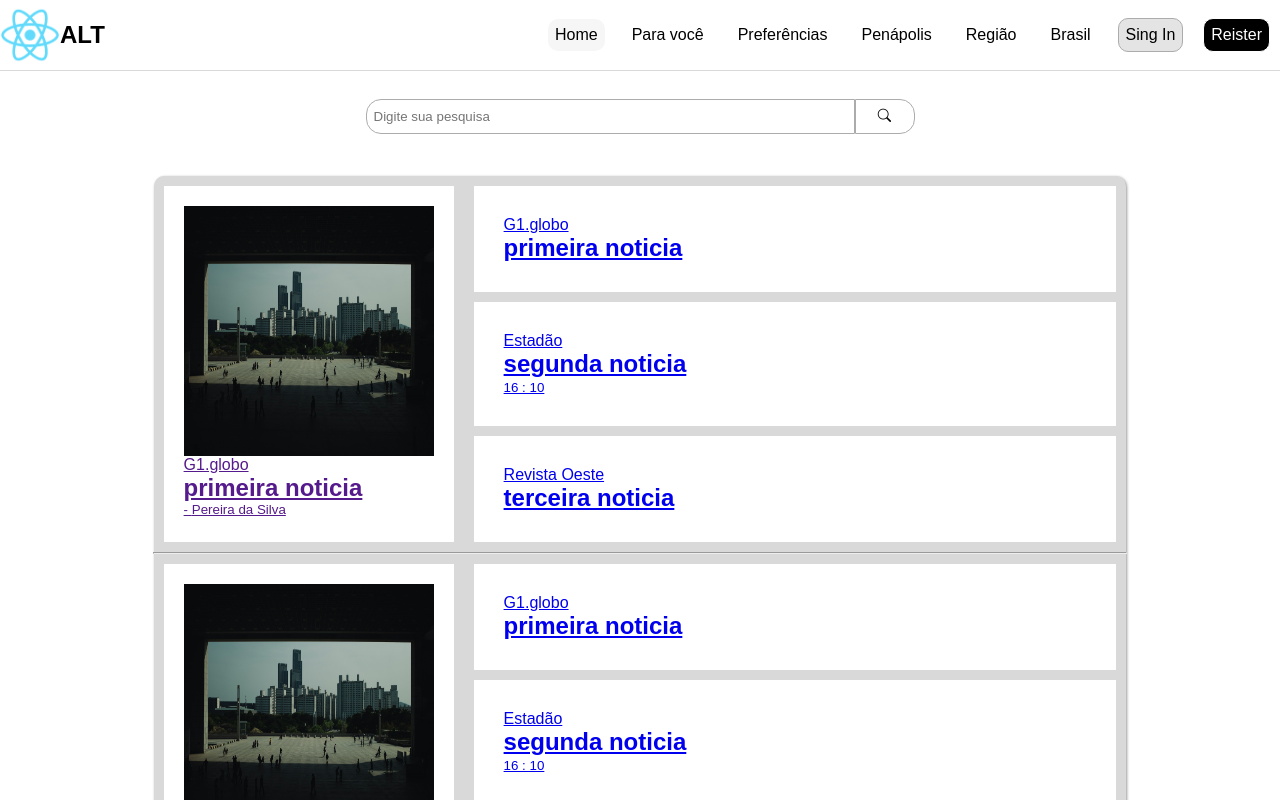
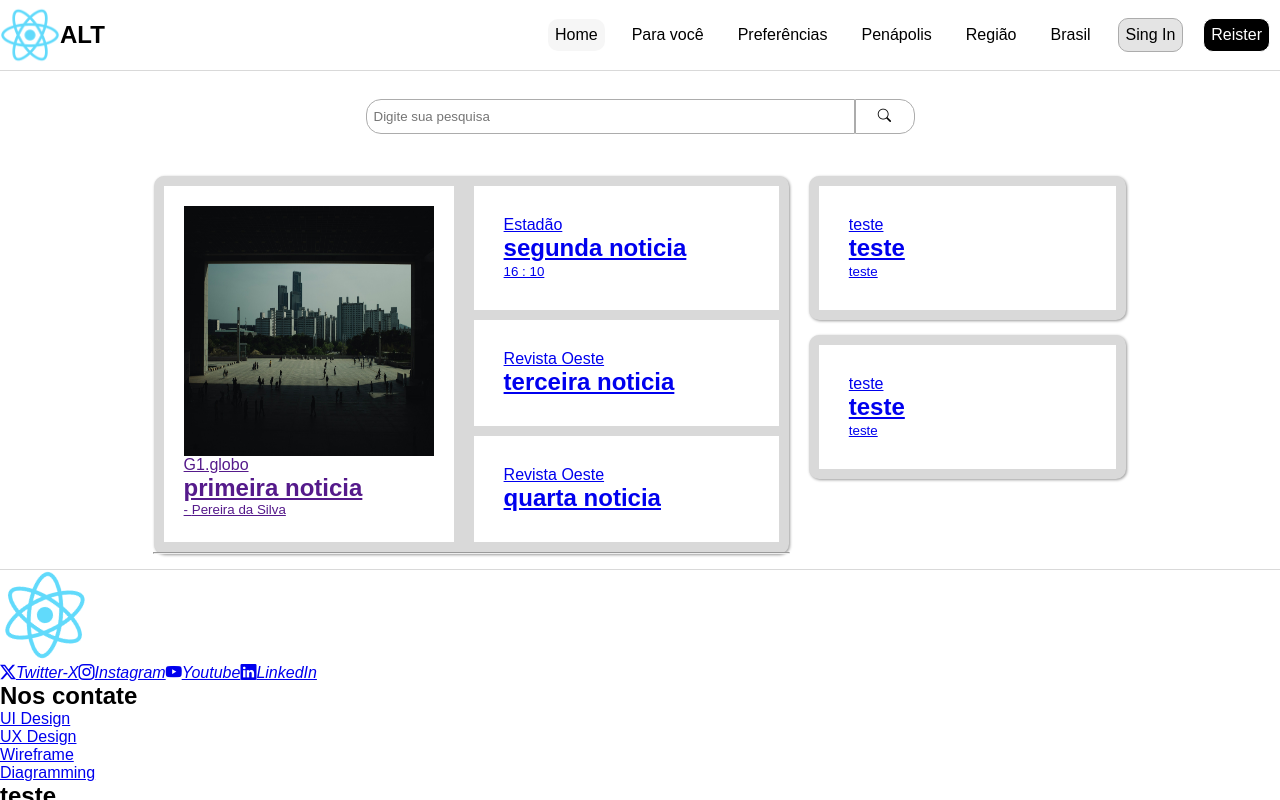
Before and after one commit to aeelmesq/TCC, a React (Create React App) app: page / in a window 1280 px wide. Shown: the top 800 px of the page. Built offline with nearby package versions, Linux system fonts and the light colour scheme.

Commit message:
Backup 11/09

```diff
--- a/package.json
+++ b/package.json
@@ -10,6 +10,7 @@
     "@testing-library/user-event": "^13.5.0",
     "bcrypt": "^5.1.1",
     "create-react-app": "^5.0.1",
+    "curl": "^0.1.4",
     "git": "^0.1.5",
     "react": "^18.3.1",
     "react-dom": "^18.3.1",
--- a/src/StyleComponents/Home.css
+++ b/src/StyleComponents/Home.css
@@ -1,6 +1,7 @@
 .principalCard {
   width: 100%;
-  display: flex;
+  display: grid;
+  grid-template-columns: 2fr 5fr;
 }
 
 .left {
@@ -14,13 +15,25 @@
   flex-direction: column;
 }
 
-.right {
-  float: right;
+.sNoticias {
   width: 100%;
 }
-.right > ul > li {
+.sNoticias > ul > li {
   list-style: none;
   background-color: white;
   margin: 10px;
   padding: 30px;
+  width: auto;
 }
+
+.principalBlock {
+  width: 100%;
+  display: grid;
+  grid-template-columns: 2fr 1fr;
+  column-gap: 20px;
+  justify-self: center;
+}
+
+.principalBlock > div {
+  width: auto;
+}
--- a/src/StyleComponents/Pages.css
+++ b/src/StyleComponents/Pages.css
@@ -1,7 +1,6 @@
 .block {
   background-color: #d9d9d9;
   width: 100%;
-  min-height: 800px;
   display: flex;
   justify-content: center;
   align-items: center;
--- a/src/components/Pages/Home/BlocoHome/noticiasSecundarias.js
+++ /dev/null
@@ -1,28 +0,0 @@
-import { noticias } from '../data.js';
-
-export default function NoticiasSecundarias() {
-  function formatarSite(site) {
-    let siteAcentuado = site.normalize('NFD').replace(/[\u0300-\u036f]/g, '');
-    let siteFormatado =
-      'https://' + siteAcentuado.toLowerCase().replace(/\s+/g, '') + '.com/'; // Definir o código do site no qual for postado
-    return siteFormatado;
-  }
-
-  return (
-    <div className="right">
-      <ul>
-        {noticias.map((noticia, index) => (
-          <li key={index}>
-            <div>
-              <a href={formatarSite(noticia.site)}>
-                <span>{noticia.site}</span>
-                <h2>{noticia.title}</h2>
-                <small>{noticia.horarioPostagem}</small>
-              </a>
-            </div>
-          </li>
-        ))}
-      </ul>
-    </div>
-  );
-}
--- a/src/components/Pages/Home/Home.js
+++ b/src/components/Pages/Home/Home.js
@@ -1,11 +1,15 @@
-import BlocoPrincipal from './BlocoHome/blocoPrincipal';
+import BlocoPrincipal from './components/blocoPrincipal';
+import BlocoRight from './components/blocoRight';
 
 function Home() {
   return (
-    <section className="block">
-      <BlocoPrincipal />
-      <BlocoPrincipal />
-      <BlocoPrincipal />
+    <section className="principalBlock mainContent">
+      <div className="block">
+        <BlocoPrincipal />
+      </div>
+      <aside className="asideBlock">
+        <BlocoRight />
+      </aside>
     </section>
   );
 }
--- a/src/components/Pages/Home/BlocoHome/blocoPrincipal.js
+++ b/src/components/Pages/Home/components/blocoPrincipal.js
@@ -1,13 +1,14 @@
 import NoticiasSecundarias from './noticiasSecundarias';
 import NoticiaPrincipal from './noticiaPrincipal';
 import '../../../../StyleComponents/Home.css';
+import { noticias } from '../data.js';
 
 export default function BlocoPrincipal({ size = 250 }) {
   return (
     <>
       <div className="principalCard">
         <NoticiaPrincipal size={size} />
-        <NoticiasSecundarias />
+        <NoticiasSecundarias data={noticias} />
       </div>
       <hr />
     </>
--- /dev/null
+++ b/src/components/Pages/Home/components/blocoRight.js
@@ -0,0 +1,38 @@
+import { formatarSite } from '../../../utilits';
+
+export default function BlocoRight() {
+  return (
+    <div>
+      <section className="block">
+        <div className="sNoticias">
+          <ul>
+            <li key="1">
+              <div>
+                <a href="teste">
+                  <span>teste</span>
+                  <h2>teste</h2>
+                  <small>teste</small>
+                </a>
+              </div>
+            </li>
+          </ul>
+        </div>
+      </section>
+      <section className="block">
+        <div className="sNoticias">
+          <ul>
+            <li key="1">
+              <div>
+                <a href="teste">
+                  <span>teste</span>
+                  <h2>teste</h2>
+                  <small>teste</small>
+                </a>
+              </div>
+            </li>
+          </ul>
+        </div>
+      </section>
+    </div>
+  );
+}
--- /dev/null
+++ b/src/components/Pages/Home/components/noticiasSecundarias.js
@@ -0,0 +1,23 @@
+import { formatarSite } from '../../../utilits';
+
+export default function NoticiasSecundarias({ data }) {
+  const noticias = Array.isArray(data) ? [...data].slice(1) : [];
+
+  return (
+    <div className="sNoticias">
+      <ul>
+        {noticias.map((noticia, index) => (
+          <li key={index}>
+            <div>
+              <a href={formatarSite(noticia.site)}>
+                <span>{noticia.site}</span>
+                <h2>{noticia.title}</h2>
+                <small>{noticia.horarioPostagem}</small>
+              </a>
+            </div>
+          </li>
+        ))}
+      </ul>
+    </div>
+  );
+}
--- a/src/components/Pages/Home/data.js
+++ b/src/components/Pages/Home/data.js
@@ -1,27 +1,35 @@
 export const noticias = [
   {
-    title: "primeira noticia",
+    title: 'primeira noticia',
     description:
-      "Lorem ipsum dolor sit amet, consectetur adipiscing elit. Pellentesque in ex elementum, accumsan tortor sed, suscipit mi. Pellentesque tincidunt velit vel ante varius efficitur.",
-    horarioPostagem: "",
-    site: "G1.globo",
-    autor: "Pereira da Silva",
-    img: "foto-noticia",
+      'Lorem ipsum dolor sit amet, consectetur adipiscing elit. Pellentesque in ex elementum, accumsan tortor sed, suscipit mi. Pellentesque tincidunt velit vel ante varius efficitur.',
+    horarioPostagem: '',
+    site: 'G1.globo',
+    autor: 'Pereira da Silva',
+    img: 'foto-noticia',
   },
   {
-    title: "segunda noticia",
+    title: 'segunda noticia',
     description:
-      "Lorem ipsum dolor sit amet, consectetur adipiscing elit. Pellentesque in ex elementum, accumsan tortor sed, suscipit mi. Pellentesque tincidunt velit vel ante varius efficitur.",
-    horarioPostagem: "16 : 10",
-    site: "Estadão",
-    autor: "Parceiro do Grau",
+      'Lorem ipsum dolor sit amet, consectetur adipiscing elit. Pellentesque in ex elementum, accumsan tortor sed, suscipit mi. Pellentesque tincidunt velit vel ante varius efficitur.',
+    horarioPostagem: '16 : 10',
+    site: 'Estadão',
+    autor: 'Parceiro do Grau',
   },
   {
-    title: "terceira noticia",
+    title: 'terceira noticia',
     description:
-      "Lorem ipsum dolor sit amet, consectetur adipiscing elit. Pellentesque in ex elementum, accumsan tortor sed, suscipit mi. Pellentesque tincidunt velit vel ante varius efficitur.",
-    horarioPostagem: "",
-    site: "Revista Oeste",
-    autor: "Josefino dos Santos",
+      'Lorem ipsum dolor sit amet, consectetur adipiscing elit. Pellentesque in ex elementum, accumsan tortor sed, suscipit mi. Pellentesque tincidunt velit vel ante varius efficitur.',
+    horarioPostagem: '',
+    site: 'Revista Oeste',
+    autor: 'Josefino dos Santos',
+  },
+  {
+    title: 'quarta noticia',
+    description:
+      'Lorem ipsum dolor sit amet, consectetur adipiscing elit. Pellentesque in ex elementum, accumsan tortor sed, suscipit mi. Pellentesque tincidunt velit vel ante varius efficitur.',
+    horarioPostagem: '',
+    site: 'Revista Oeste',
+    autor: 'Josefino dos Santos',
   },
 ];
--- a/src/components/utilits.js
+++ b/src/components/utilits.js
@@ -1,6 +1,6 @@
 export function GetIcone({ name, size = [70] }) {
   function getIconeUrl({ name }) {
-    return "./src/images/logo/" + name + ".png";
+    return './src/images/logo/' + name + '.png';
   }
   return (
     <img src={getIconeUrl({ name })} alt={name} width={size} height={size} />
@@ -12,16 +12,24 @@ export function getUlrParam(Param) {
   return Params;
 }
 
+export function formatarSite(site) {
+  if (typeof site !== 'string') return '';
+  let siteAcentuado = site.normalize('NFD').replace(/[\u0300-\u036f]/g, '');
+  let siteFormatado =
+    'https://' + siteAcentuado.toLowerCase().replace(/\s+/g, '') + '.com/'; // Definir o código do site no qual for postado
+  return siteFormatado;
+}
+
 //função de abilitar e desabilitar hidden password
-export function clickEye(e, { state = { value: "", setValue: () => {} } }) {
+export function clickEye(e, { state = { value: '', setValue: () => {} } }) {
   e.preventDefault();
-  if (state.value === "password") {
-    state.setValue("text");
-    e.target.classList.remove("bi-eye-slash-fill");
-    e.target.classList.add("bi-eye-fill");
+  if (state.value === 'password') {
+    state.setValue('text');
+    e.target.classList.remove('bi-eye-slash-fill');
+    e.target.classList.add('bi-eye-fill');
     return;
   }
-  state.setValue("password");
-  e.target.classList.remove("bi-eye-fill");
-  e.target.classList.add("bi-eye-slash-fill");
+  state.setValue('password');
+  e.target.classList.remove('bi-eye-fill');
+  e.target.classList.add('bi-eye-slash-fill');
 }
```
Also changed, not shown: src/components/Pages/Home/components/noticiaPrincipal.js (renamed from src/components/Pages/Home/BlocoHome/noticiaPrincipal.js), 1 other file (tests, documents, lock files or other folders).
